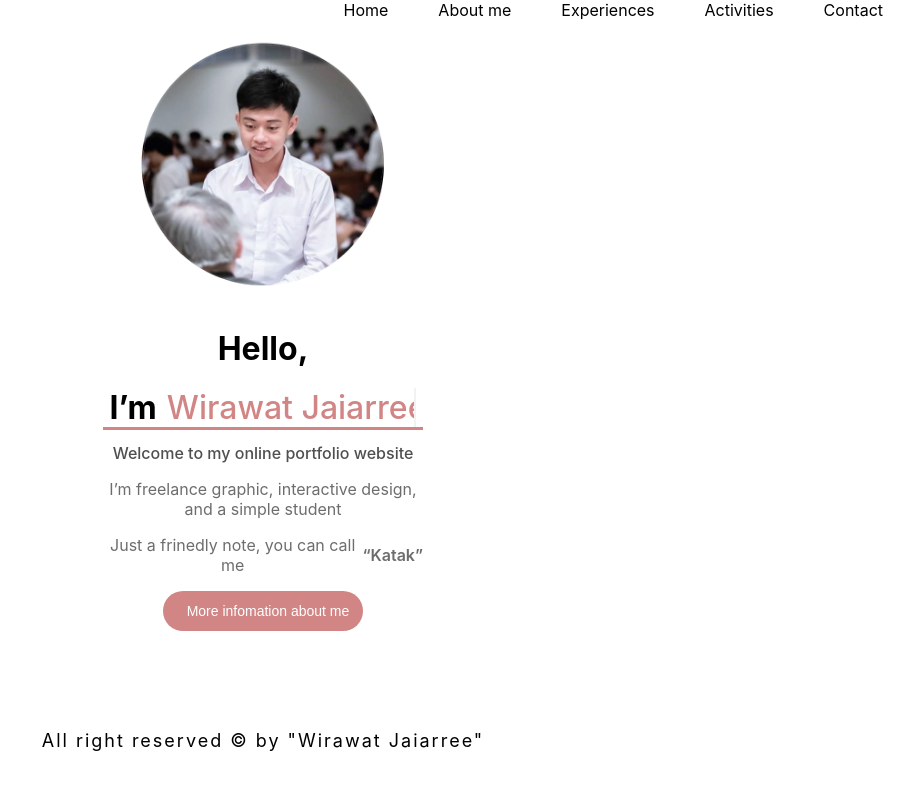
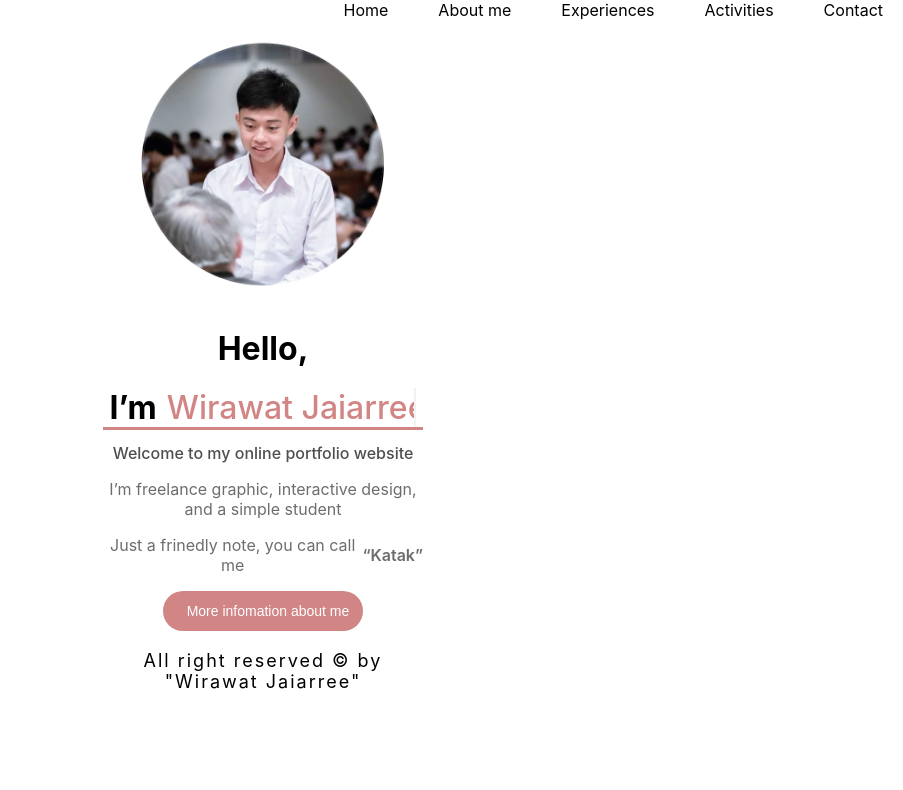
Before and after one commit to wiree65/Wiree-Porfolio, a Next.js app: page /renderPage/indexMobile in a window 1280 px wide. Shown: the top 790 px of the page, without its empty margins (377-1280 px from the left). Built offline with nearby package versions, Linux system fonts and the light colour scheme.

Commit message:
[UPDATE] footer

```diff
--- a/pages/renderPage/indexMobile.js
+++ b/pages/renderPage/indexMobile.js
@@ -86,7 +86,10 @@ const Home = () => {
                         </span>
                       </button>
                     </Link>
+
                   </div>
+      <Footer></Footer>
+
                 </div>
               </div>
             </div>
@@ -97,7 +100,6 @@ const Home = () => {
         </Layout>
       </div>
 
-      <Footer></Footer>
       <br/>
       <style jsx>{`
         .line {
@@ -116,14 +118,6 @@ const Home = () => {
           position: relative;
           animation: mymove 1s;
         }
-        // @keyframes mymove {
-        //   from {
-        //     top: -100px;
-        //   }
-        //   to {
-        //     top: 0px;
-        //   }
-        // }
 
         .button {
           background-color: #d18585;
```
